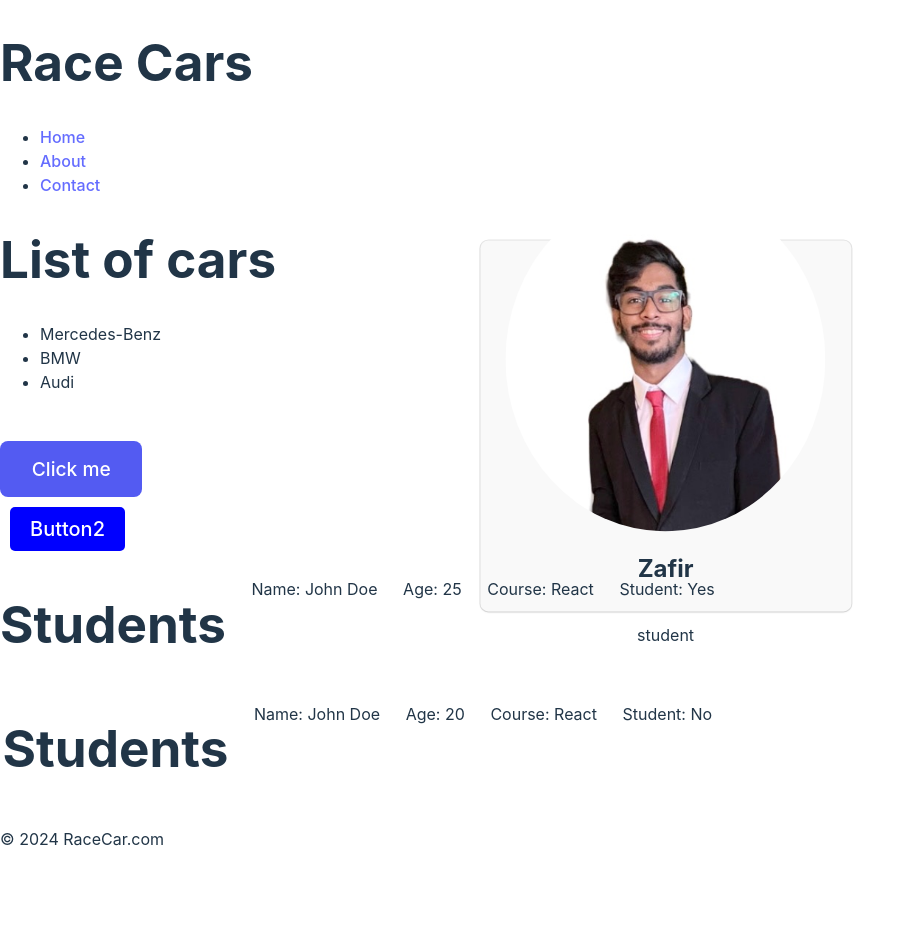
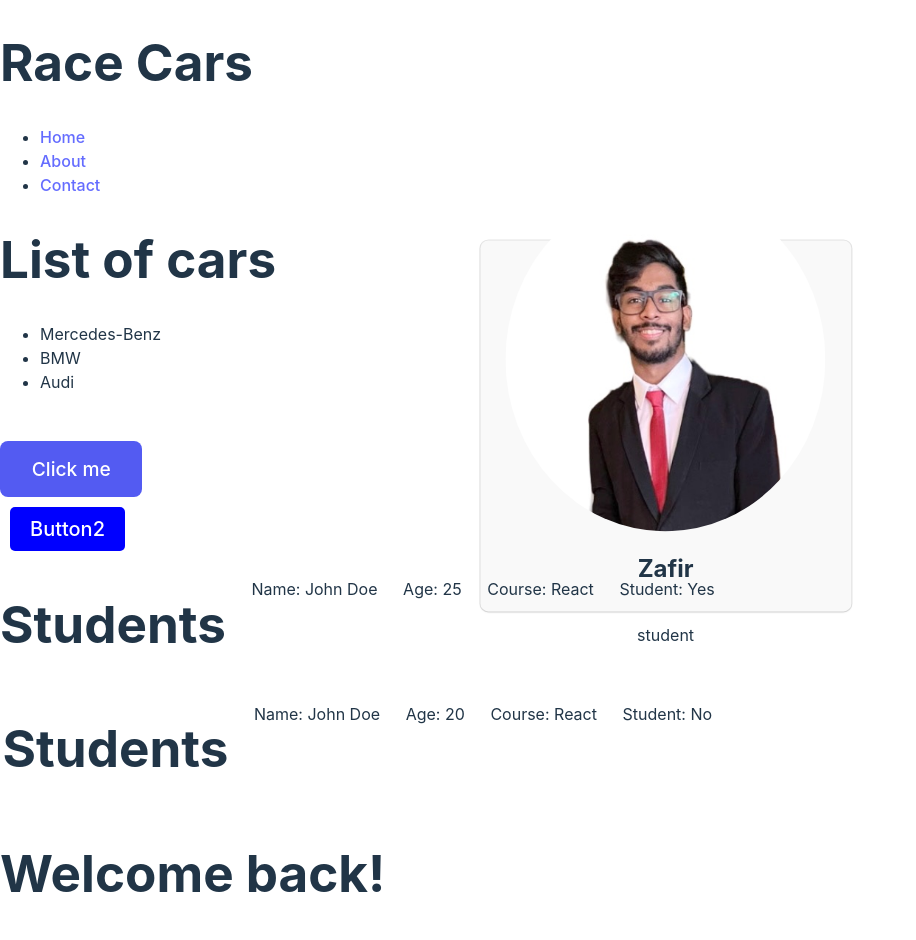
Before and after one commit to Zafir8/React-app-practice, a React (Vite) app: page / in a window 1280 px wide. Shown: the top 940 px of the page, without its empty margins (0-916 px from the left). Before the commit the page ends 867 px from the top, so only its background shows below. Built offline with nearby package versions, Linux system fonts and the light colour scheme.

Commit message:
conditional rendering

```diff
--- a/src/App.jsx
+++ b/src/App.jsx
@@ -5,6 +5,7 @@ import Card from "./components/Card.jsx"
 import Button from "./components//Button/Button.jsx"
 import Button2 from "./components/Button2.jsx"
 import Students from "./components/Students.jsx"
+import UserGreeting from "./components/UserGreeting.jsx"
 
 
 function App() {  // app is the parent component
@@ -17,6 +18,8 @@ function App() {  // app is the parent component
     <Button2 />
     <Students name="John Doe" age="25" course="React" isStudent={true} />
     <Students/>
+    <UserGreeting isLoggedIn={true} />
+
 
 
     <Footer />
--- /dev/null
+++ b/src/components/UserGreeting.jsx
@@ -0,0 +1,21 @@
+import PropTypes from 'prop-types';
+
+function UserGreeting(props) {
+    const isLoggedIn = props.isLoggedIn;
+    if (isLoggedIn) {
+        return <h1>Welcome back!</h1>;
+    }
+    return <h1>Please sign up.</h1>;
+
+
+}
+
+UserGreeting.propTypes = {
+    isLoggedIn: PropTypes.bool.isRequired,
+};
+
+UserGreeting.defaultProps = {
+    isLoggedIn: false,
+};
+
+export default UserGreeting;
```
